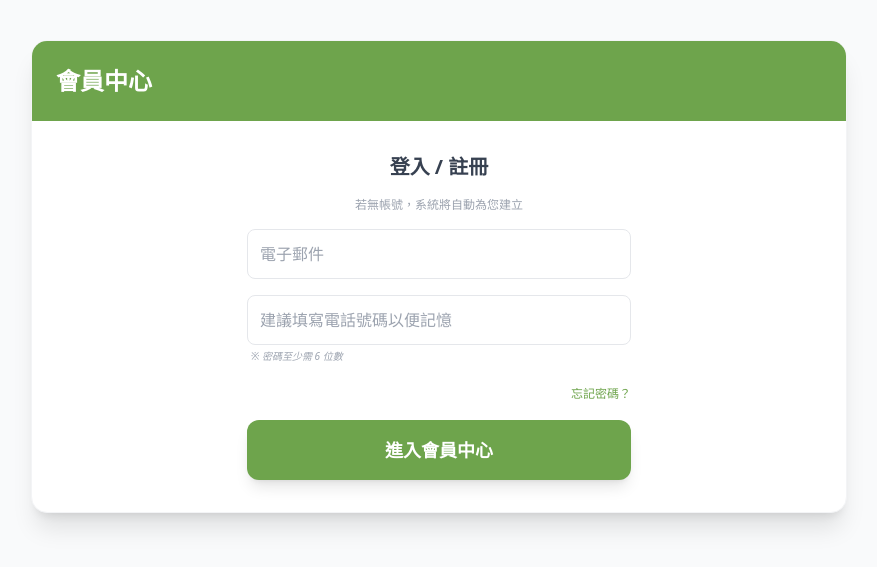
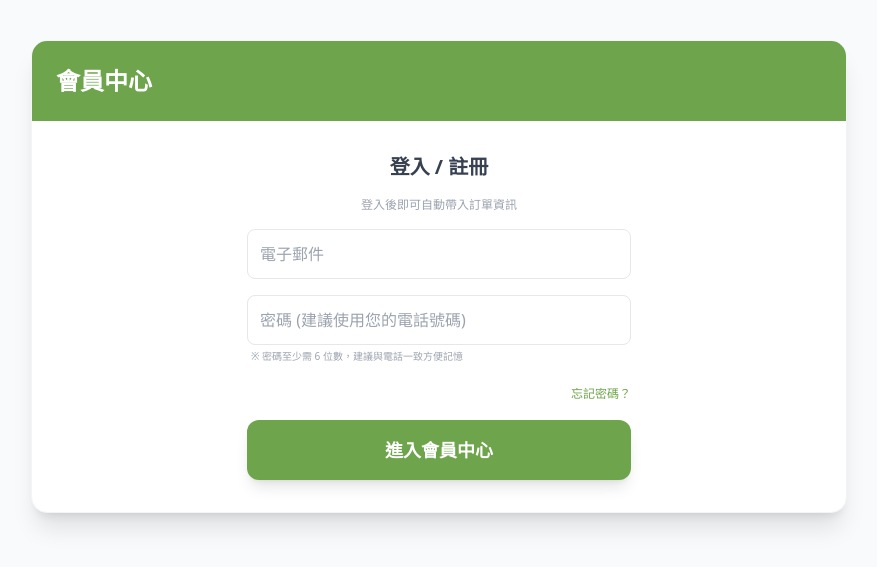
Before and after one commit to keicha2025/keicha, a Jekyll site: the page member.html, which Jekyll copies as it is, in a window 1280 px wide. Shown: the top 567 px of the page, without its empty margins (201-1078 px from the left). Built offline with Jekyll 4.4.1, drawn with Linux system fonts in a browser that asks for light colours; nearby versions of some CDN libraries; comment, search, counter and statistics services are not loaded.

Commit message:
Update member.html

```diff
--- a/member.html
+++ b/member.html
@@ -16,14 +16,16 @@
         .bg-brandGreen-10 { background-color: var(--brand-green-10); }
         .border-brandGreen { border-color: var(--brand-green); }
 
+        /* 修正後的動畫邏輯 */
         .expand-content {
             display: grid;
             grid-template-rows: 0fr;
-            transition: grid-template-rows 0.3s ease-out;
+            transition: grid-template-rows 0.3s cubic-bezier(0.4, 0, 0.2, 1);
             overflow: hidden;
         }
         .expand-content.active { grid-template-rows: 1fr; }
-        .expand-inner { min-height: 0; }
+        .expand-inner { min-height: 0; visibility: hidden; transition: visibility 0.3s; }
+        .expand-content.active .expand-inner { visibility: visible; }
     </style>
 </head>
 <body class="bg-gray-50 font-sans text-gray-700">
@@ -39,20 +41,20 @@
         <div id="auth-area" class="p-8">
             <div class="max-w-sm mx-auto space-y-4">
                 <h2 class="text-xl font-bold text-center text-gray-700">登入 / 註冊</h2>
-                <p class="text-center text-xs text-gray-400">若無帳號，系統將自動為您建立</p>
+                <p class="text-center text-xs text-gray-400">登入後即可自動帶入訂單資訊</p>
 
                 <input type="email" id="email" placeholder="電子郵件" class="w-full p-3 border border-gray-200 rounded-lg focus:ring-2 focus:ring-[#6ea44c] outline-none">
 
                 <div class="space-y-1">
-                    <input type="password" id="password" placeholder="建議填寫電話號碼以便記憶" class="w-full p-3 border border-gray-200 rounded-lg focus:ring-2 focus:ring-[#6ea44c] outline-none">
-                    <p class="text-[10px] text-gray-400 pl-1 italic">※ 密碼至少需 6 位數</p>
+                    <input type="password" id="password" placeholder="密碼 (建議使用您的電話號碼)" class="w-full p-3 border border-gray-200 rounded-lg focus:ring-2 focus:ring-[#6ea44c] outline-none">
+                    <p class="text-[10px] text-gray-400 pl-1">※ 密碼至少需 6 位數，建議與電話一致方便記憶</p>
                 </div>
 
                 <div class="text-right">
                     <button id="forgot-pw-btn" class="text-xs text-brandGreen hover:underline font-medium">忘記密碼？</button>
                 </div>
 
-                <button id="submit-auth-btn" class="w-full bg-brandGreen text-white py-4 rounded-xl font-bold text-lg shadow-lg hover:shadow-xl transition disabled:opacity-50">
+                <button id="submit-auth-btn" class="w-full bg-brandGreen text-white py-4 rounded-xl font-bold text-lg shadow-lg hover:bg-opacity-90 transition">
                     進入會員中心
                 </button>
             </div>
@@ -60,18 +62,16 @@
 
         <div id="member-area" class="hidden p-6 md:p-10">
             <form id="profile-form" class="space-y-8">
-
                 <section>
                     <h2 class="text-lg font-bold text-gray-800 mb-4 border-l-4 border-brandGreen pl-3">基本資料設定</h2>
                     <div class="grid grid-cols-1 md:grid-cols-2 gap-4">
                         <div>
                             <label class="block text-sm font-bold text-gray-600 mb-1">真實姓名（取件用）</label>
-                            <input type="text" id="display_name" class="w-full p-3 border border-gray-200 rounded-lg bg-brandGreen-10 focus:bg-white focus:ring-2 focus:ring-[#6ea44c] outline-none transition">
+                            <input type="text" id="display_name" class="w-full p-3 border border-gray-200 rounded-lg bg-brandGreen-10 focus:bg-white focus:ring-2 ring-brandGreen outline-none transition">
                         </div>
                         <div>
                             <label class="block text-sm font-bold text-gray-600 mb-1">聯絡電話</label>
-                            <input type="tel" id="user_phone" placeholder="09xxxxxxxx" class="w-full p-3 border border-gray-200 rounded-lg bg-brandGreen-10 focus:bg-white focus:ring-2 focus:ring-[#6ea44c] outline-none transition">
-                            <p class="text-[10px] text-brandGreen mt-1 font-medium italic">※ 此電話也可用作下次登入密碼</p>
+                            <input type="tel" id="user_phone" placeholder="09xxxxxxxx" class="w-full p-3 border border-gray-200 rounded-lg bg-brandGreen-10 focus:bg-white focus:ring-2 ring-brandGreen outline-none transition">
                         </div>
                     </div>
                 </section>
@@ -79,61 +79,49 @@
                 <section class="space-y-4">
                     <h2 class="text-lg font-bold text-gray-800 border-l-4 border-brandGreen pl-3 mb-2">取貨資料預設 (選填)</h2>
 
-                    <div class="border border-brandGreen rounded-xl overflow-hidden">
-                        <button type="button" onclick="toggleSection('sec_711', this)" class="w-full flex items-center justify-between p-4 text-brandGreen hover:bg-brandGreen-10 transition text-left">
+                    <div class="border border-brandGreen rounded-xl overflow-hidden bg-white">
+                        <button type="button" onclick="toggleSection('sec_711', this)" class="w-full flex items-center justify-between p-4 text-brandGreen hover:bg-brandGreen-10 transition">
                             <span class="font-bold flex items-center"><span class="material-symbols-rounded mr-2">store</span>設定 7-11 取貨</span>
                             <span class="material-symbols-rounded icon-state">add_circle</span>
                         </button>
                         <div id="sec_711" class="expand-content">
-                            <div class="expand-inner p-4 bg-brandGreen-10 space-y-3 border-t border-brandGreen/20">
-                                <div class="flex justify-between items-center">
+                            <div class="expand-inner p-4 bg-brandGreen-10 space-y-3">
+                                <div class="flex justify-between items-center border-t border-brandGreen/20 pt-3">
                                     <label class="text-sm font-bold text-gray-700">7-11 六位數店號</label>
                                     <a href="https://www.ibon.com.tw/mobile/retail_inquiry.aspx" target="_blank" class="text-[10px] bg-white text-brandGreen px-2 py-1 rounded border border-brandGreen shadow-sm">查詢店號</a>
                                 </div>
-                                <input type="text" id="store_711" maxlength="6" placeholder="例如：123456" class="w-full p-3 border border-gray-200 rounded-lg focus:ring-2 focus:ring-[#6ea44c] outline-none">
-                                <input type="text" id="store_711_note" placeholder="店名備註（例如：京站店）" class="w-full p-2 text-sm border border-gray-200 rounded-lg bg-white/60 focus:ring-1 focus:ring-[#6ea44c] outline-none">
+                                <input type="text" id="store_711" maxlength="6" class="w-full p-3 border border-gray-200 rounded-lg focus:ring-2 ring-brandGreen outline-none">
+                                <input type="text" id="store_711_note" placeholder="店名備註（例如：京站店）" class="w-full p-2 text-sm border border-gray-200 rounded-lg bg-white/50 outline-none">
                             </div>
                         </div>
                     </div>
 
-                    <div class="border border-brandGreen rounded-xl overflow-hidden">
-                        <button type="button" onclick="toggleSection('sec_fami', this)" class="w-full flex items-center justify-between p-4 text-brandGreen hover:bg-brandGreen-10 transition text-left">
+                    <div class="border border-brandGreen rounded-xl overflow-hidden bg-white">
+                        <button type="button" onclick="toggleSection('sec_fami', this)" class="w-full flex items-center justify-between p-4 text-brandGreen hover:bg-brandGreen-10 transition">
                             <span class="font-bold flex items-center"><span class="material-symbols-rounded mr-2">storefront</span>設定全家取貨</span>
                             <span class="material-symbols-rounded icon-state">add_circle</span>
                         </button>
                         <div id="sec_fami" class="expand-content">
-                            <div class="expand-inner p-4 bg-brandGreen-10 space-y-3 border-t border-brandGreen/20">
-                                <div class="flex justify-between items-center">
+                            <div class="expand-inner p-4 bg-brandGreen-10 space-y-3">
+                                <div class="flex justify-between items-center border-t border-brandGreen/20 pt-3">
                                     <label class="text-sm font-bold text-gray-700">全家 六位數店號</label>
                                     <a href="https://www.family.com.tw/marketing/inquiry.aspx" target="_blank" class="text-[10px] bg-white text-brandGreen px-2 py-1 rounded border border-brandGreen shadow-sm">查詢店號</a>
                                 </div>
-                                <input type="text" id="store_fami" maxlength="6" placeholder="例如：654321" class="w-full p-3 border border-gray-200 rounded-lg focus:ring-2 focus:ring-[#6ea44c] outline-none">
-                                <input type="text" id="store_fami_note" placeholder="店名備註（例如：板橋站前店）" class="w-full p-2 text-sm border border-gray-200 rounded-lg bg-white/60 focus:ring-1 focus:ring-[#6ea44c] outline-none">
-                            </div>
-                        </div>
-                    </div>
-
-                    <div class="border border-brandGreen rounded-xl overflow-hidden">
-                        <button type="button" onclick="toggleSection('sec_home', this)" class="w-full flex items-center justify-between p-4 text-brandGreen hover:bg-brandGreen-10 transition text-left">
-                            <span class="font-bold flex items-center"><span class="material-symbols-rounded mr-2">local_shipping</span>設定宅配地址</span>
-                            <span class="material-symbols-rounded icon-state">add_circle</span>
-                        </button>
-                        <div id="sec_home" class="expand-content">
-                            <div class="expand-inner p-4 bg-brandGreen-10 border-t border-brandGreen/20">
-                                <label class="block text-sm font-bold text-gray-700 mb-2">完整宅配地址</label>
-                                <input type="text" id="shipping_address" placeholder="請輸入縣市、街道、樓層" class="w-full p-3 border border-gray-200 rounded-lg focus:ring-2 focus:ring-[#6ea44c] outline-none">
+                                <input type="text" id="store_fami" maxlength="6" class="w-full p-3 border border-gray-200 rounded-lg focus:ring-2 ring-brandGreen outline-none">
+                                <input type="text" id="store_fami_note" placeholder="店名備註（例如：板橋店）" class="w-full p-2 text-sm border border-gray-200 rounded-lg bg-white/50 outline-none">
                             </div>
                         </div>
                     </div>
                 </section>
 
-                <button type="button" id="save-btn" class="w-full bg-brandGreen text-white py-4 rounded-xl font-bold text-lg shadow-lg hover:shadow-xl transition transform active:scale-[0.98]">
+                <button type="button" id="save-btn" class="w-full bg-brandGreen text-white py-4 rounded-xl font-bold text-lg shadow-lg hover:bg-opacity-90 transition">
                     儲存會員資料
                 </button>
             </form>
         </div>
     </div>
 </main>
+
 
 <script type="module">
     import { initializeApp } from "https://www.gstatic.com/firebasejs/10.7.1/firebase-app.js";
```
